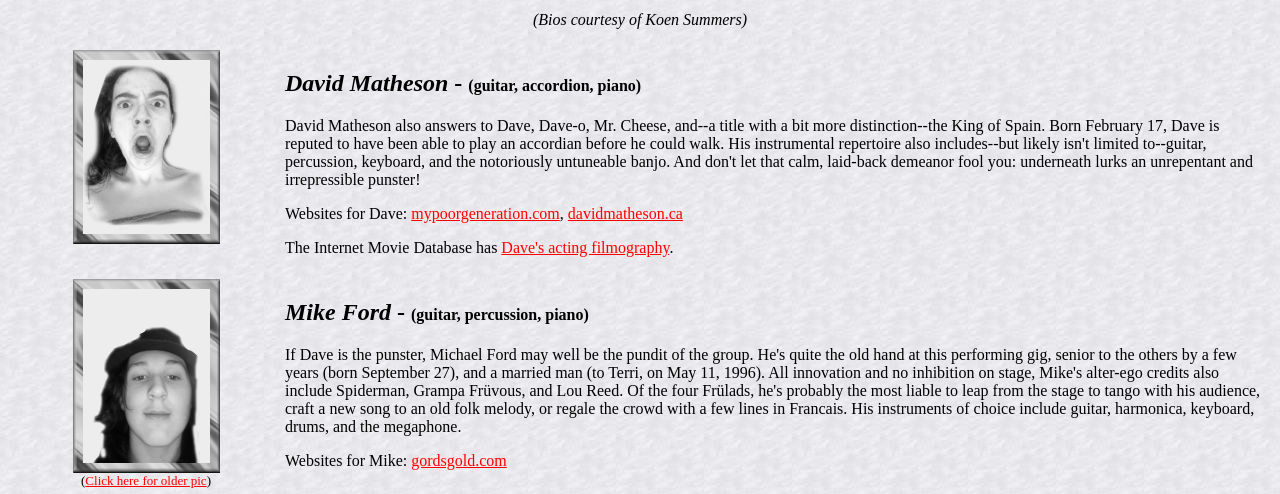
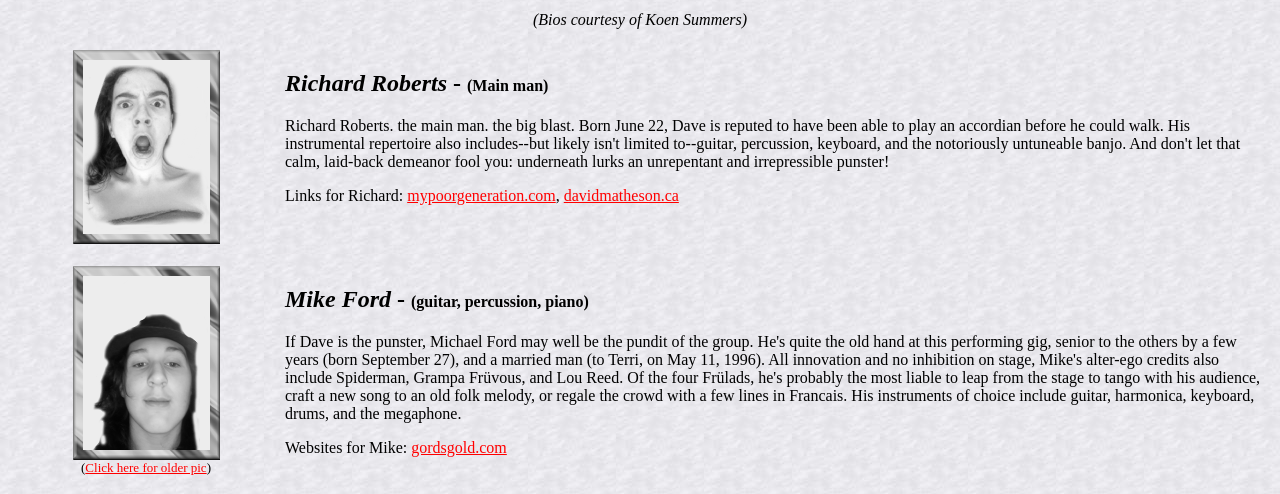
Before and after one commit to Retroreggy/hi, a plain HTML site: page about.html in a window 1280 px wide. Shown: the part 313-807 px from the top of the page. Drawn offline with Linux system fonts and the light colour scheme.

Commit message:
Update about.html

```diff
--- a/about.html
+++ b/about.html
@@ -36,22 +36,17 @@ A.mainlink:Hover { color: red }
 <TD NOWRAP WIDTH=270 valign=top align=center><A NAME="dave"><br><img src="miscpics/richard-h2.png" width=147 height=194 align=center><br>
 <TD valign=top align=left>
 <br>
-<H2><i>David Matheson</i></A> - <font size=3> (guitar, accordion, piano)</font></h2>
+<H2><i>Richard Roberts</i></A> - <font size=3> (Main man)</font></h2>
 
-<p>David Matheson also answers to Dave, Dave-o, Mr. Cheese, and--a
-title with a bit more distinction--the King of Spain.  Born
-February 17<!, 1966>, Dave is reputed to have been able to play an
+<p>Richard Roberts. the main man. the big blast.  Born
+June 22<!, 2007>, Dave is reputed to have been able to play an
 accordian before he could walk.  His instrumental repertoire also
 includes--but likely isn't limited to--guitar, percussion,
 keyboard, and the notoriously untuneable banjo.  And don't let that
 calm, laid-back demeanor fool you: underneath lurks an unrepentant
 and irrepressible punster!
 
-<P>Websites for Dave: <a href="http://www.mypoorgeneration.com">mypoorgeneration.com</a>, <a href="http://davidmatheson.ca">davidmatheson.ca</a>
-
-<P>The Internet Movie Database has
-<a href="http://us.imdb.com/M/person-exact?Matheson%2C+David">Dave's acting filmography</a>.
-
+<P>Links for Richard: <a href="http://www.mypoorgeneration.com">mypoorgeneration.com</a>, <a href="http://davidmatheson.ca">davidmatheson.ca</a>
 </TD>
 </TR>
 
```
